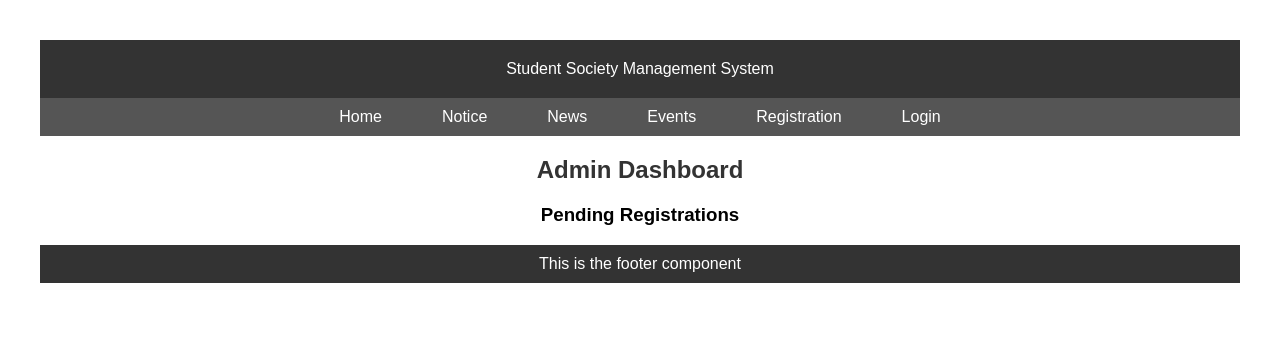
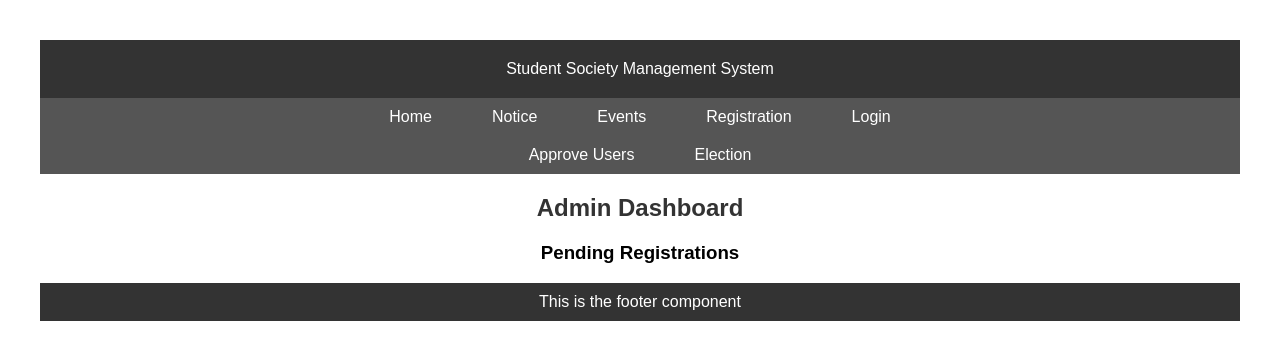
Before and after one commit to dihanrh/IT-Society, a React (Vite) app in the folder ssms/: page /adminDashboard in a window 1280 px wide. Shown: the top 360 px of the page. Built offline with nearby package versions, Linux system fonts and the light colour scheme.

Commit message:
admindashbord - menubar , status

```diff
--- a/ssms/src/App.jsx
+++ b/ssms/src/App.jsx
@@ -1,18 +1,17 @@
-import { useState } from 'react'
-import reactLogo from './assets/react.svg'
-import viteLogo from '/vite.svg'
-import './App.css'
-import { BrowserRouter as Router, Routes, Route } from 'react-router-dom';
-import Header from './components/Header'
-import Footer from './components/Footer'
-import HomeMenu from './components/HomeMenu'
-import HomeBody from './components/HomeBody'
-import Registration from './components/Registration';
-import Login from './components/Login';
-import AdminDashboard from './components/AdminDashboard';
+import { useState } from "react";
+import reactLogo from "./assets/react.svg";
+import viteLogo from "/vite.svg";
+import "./App.css";
+import { BrowserRouter as Router, Routes, Route } from "react-router-dom";
+import Header from "./components/Header";
+import Footer from "./components/Footer";
+import HomeMenu from "./components/HomeMenu";
+import HomeBody from "./components/HomeBody";
+import Registration from "./components/Registration";
+import Login from "./components/Login";
+import AdminDashboard from "./components/AdminDashboard";
 
 function App() {
-
   const [isAdminLoggedIn, setIsAdminLoggedIn] = useState(false);
   return (
     <>
@@ -24,24 +23,20 @@ function App() {
             <Route path="/" element={<HomeBody />} />
             <Route path="/registration" element={<Registration />} />
             <Route path="/admindashboard" element={<AdminDashboard />} />
-
-
-
             // for admin login
             <Route
               path="/login"
               element={<Login setIsAdminLoggedIn={setIsAdminLoggedIn} />}
             />
             {isAdminLoggedIn ? (
-            <Route path="/admindashboard" element={<AdminDashboard />} />
+              <Route path="/adminDashboard" element={<AdminDashboard />} />
             ) : null}
-
           </Routes>
           <Footer />
         </div>
       </Router>
     </>
-  )
+  );
 }
 
-export default App
+export default App;
--- a/ssms/src/components/AdminDashboard.jsx
+++ b/ssms/src/components/AdminDashboard.jsx
@@ -1,6 +1,7 @@
 // src/components/AdminDashboard.js
 
-import React, { useState } from 'react';
+import React, { useState } from "react";
+import HomeMenu from "./HomeMenu";
 
 const AdminDashboard = () => {
   const [pendingRegistrations, setPendingRegistrations] = useState([]);
@@ -10,17 +11,17 @@ const AdminDashboard = () => {
   const samplePendingRegistrations = [
     {
       id: 20203038,
-      name: 'Rakibul Hasan Dihan',
-      studentId: '20203038',
-      semester: '10',
-      email: '20203038@iubat.com',
+      name: "Rakibul Hasan Dihan",
+      studentId: "20203038",
+      semester: "10",
+      email: "20203038@iubat.com",
     },
     {
       id: 20203053,
-      name: 'Israt Jahan Mim',
-      studentId: '20203053',
-      semester: '10',
-      email: '20203053@iubat.com',
+      name: "Israt Jahan Mim",
+      studentId: "20203053",
+      semester: "10",
+      email: "20203053@iubat.com",
     },
     // Add more pending registrations here
   ];
@@ -36,8 +37,9 @@ const AdminDashboard = () => {
 
   return (
     <div>
+      <HomeMenu isAdmin={true} />
       <h2>Admin Dashboard</h2>
-      <div>
+
       <h3>Pending Registrations</h3>
       <ul>
         {pendingRegistrations.map((reg) => (
@@ -51,7 +53,6 @@ const AdminDashboard = () => {
         ))}
       </ul>
     </div>
-    </div>
   );
 };
 
--- a/ssms/src/components/HomeMenu.jsx
+++ b/ssms/src/components/HomeMenu.jsx
@@ -1,18 +1,46 @@
-import React from 'react';
-import { Link } from 'react-router-dom';
+import React from "react";
+import { Link } from "react-router-dom";
 
-const HomeMenu= () => {
+const HomeMenu = ({ isAdmin }) => {
   return (
-    <nav>
-       <ul>
-        <li><Link to ="/">Home</Link></li>
-        <li><a href="#">Notice</a></li>
-        <li><a href="#">News</a></li>
-        <li><a href="#">Events</a></li>
-        <li><Link to="/registration">Registration</Link></li>
-        <li className="round-menu-button"><Link to="/login">Login</Link></li>
-      </ul>
-    </nav>
+    <>
+      <nav>
+        <ul>
+          {!isAdmin && (
+            <>
+              {/* Add other buttons for non-admin users */}
+              <li>
+                <Link to="/">Home</Link>
+              </li>
+              <li>
+                <Link to="/notice">Notice</Link>
+              </li>
+              <li>
+                <Link to="/events">Events</Link>
+              </li>
+
+              <li>
+                <Link to="/registration">Registration</Link>
+              </li>
+              <li className="round-menu-button">
+                <Link to="/login">Login</Link>
+              </li>
+            </>
+          )}
+
+          {isAdmin && (
+            <>
+              <li>
+                <Link to="/pendingRegistrations">Approve Users</Link>
+              </li>
+              <li>
+                <Link to="/election">Election</Link>
+              </li>
+            </>
+          )}
+        </ul>
+      </nav>
+    </>
   );
 };
 
--- a/ssms/src/components/Login.jsx
+++ b/ssms/src/components/Login.jsx
@@ -1,11 +1,11 @@
 // src/components/Login.js
 
-import React, { useState } from 'react';
-import { useNavigate } from 'react-router-dom';
+import React, { useState } from "react";
+import { useNavigate } from "react-router-dom";
 
 const Login = () => {
-  const [studentId, setstudentId] = useState('');
-  const [password, setPassword] = useState('');
+  const [studentId, setstudentId] = useState("");
+  const [password, setPassword] = useState("");
 
   // for admin login
   const [loggedIn, setLoggedIn] = useState(false);
@@ -15,12 +15,12 @@ const Login = () => {
     e.preventDefault();
     // Add your logic to handle login authentication here : admin logic has been added.
     // Replace "adminid" and "adminpass" with the actual admin credentials
-    if (studentId === 'adminid' && password === 'adminpass') {
-        setLoggedIn(true);
-        navigate('/admindashboard');
-      } else {
-        alert('Invalid credentials. Please try again.');
-      }
+    if (studentId === "adminid" && password === "adminpass") {
+      setLoggedIn(true);
+      navigate("/adminDashboard");
+    } else {
+      alert("Invalid credentials. Please try again.");
+    }
   };
 
   return (
```
Lines whose indentation alone changed are shown as unchanged.
